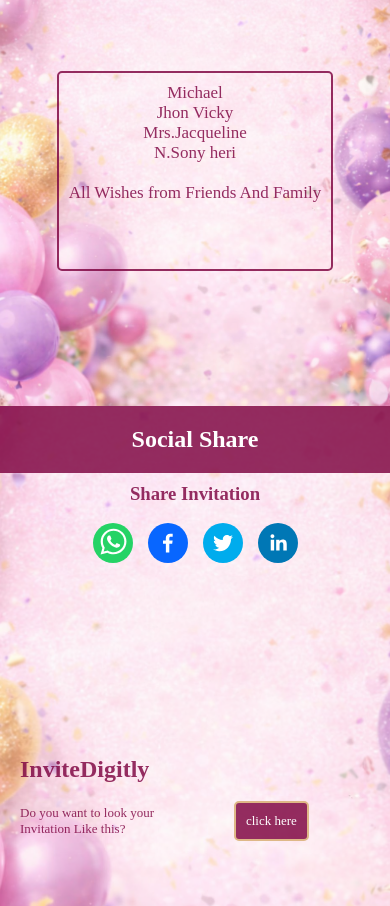
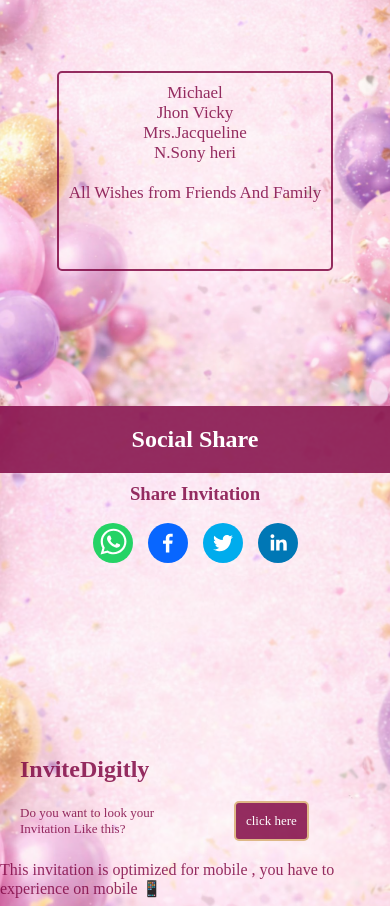
Before and after one commit to vinodvinnueswar/Mias_Birthday, a React (Vite) app: page / in a window 390 px wide. Shown: the part 4675-5581 px from the top of the page. Built offline with nearby package versions, Linux system fonts and the light colour scheme; a web font is replaced by a local one.

Commit message:
Adding mobile frame review text

```diff
--- a/src/pages/Home.jsx
+++ b/src/pages/Home.jsx
@@ -21,6 +21,9 @@ const Home = () => {
         <Social_Share/>
         <Footer/>
         </div>
+        <p className="mobile-note">
+        This invitation is optimized for mobile , you have to experience on mobile 📱
+      </p>
     </div>
   )
 }
```
